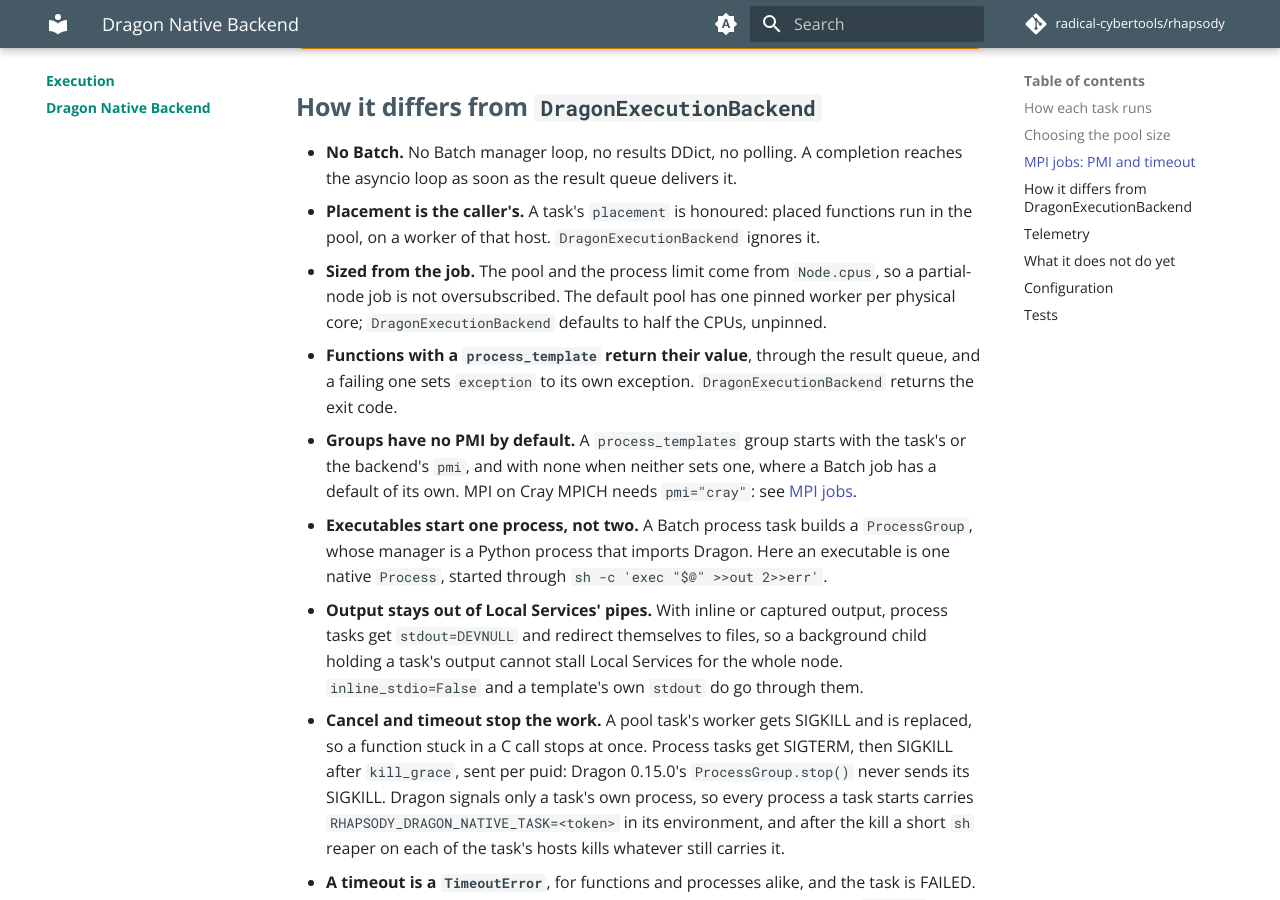
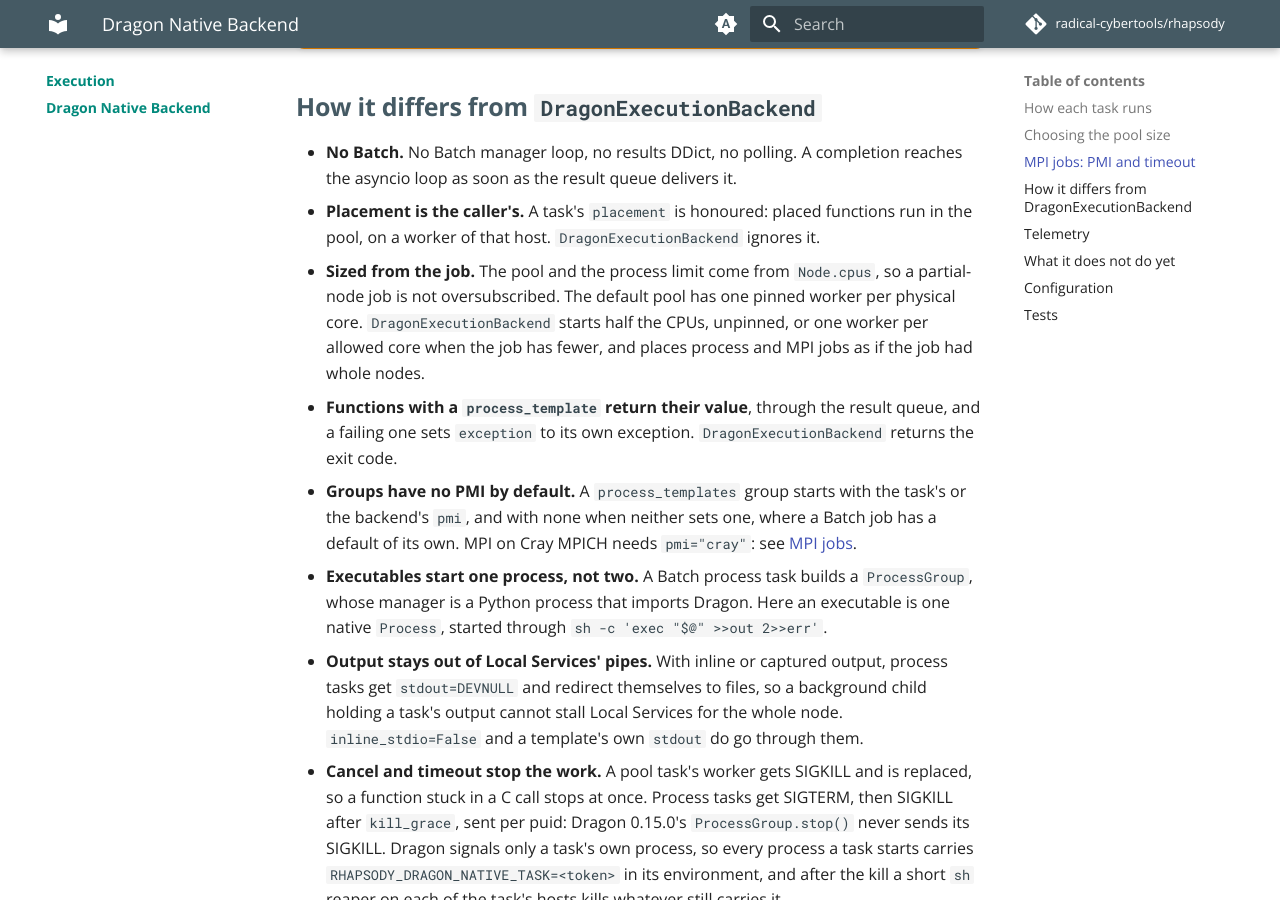
Before and after one commit to radical-cybertools/rhapsody, an MkDocs documentation site: the page built from docs/execution/dragon-native.md, in a window 1280 px wide and 900 px high, scrolled down 5140 px. Built offline with MkDocs 1.6.1 and Material for MkDocs 9.7.7, drawn with Linux system fonts in a browser that asks for light colours; comment, search, counter and statistics services are not loaded.

Commit message:
docs: native guide's pool sizing comparison follows Batch's new partial-node sizing

```diff
--- a/docs/execution/dragon-native.md
+++ b/docs/execution/dragon-native.md
@@ -188,8 +188,9 @@ MPI, so set `"pmi": "none"` for jobs that don't: it logs neither warning.
 - **Placement is the caller's.** A task's `placement` is honoured: placed functions run in the pool,
   on a worker of that host. `DragonExecutionBackend` ignores it.
 - **Sized from the job.** The pool and the process limit come from `Node.cpus`, so a partial-node
-  job is not oversubscribed. The default pool has one pinned worker per physical core;
-  `DragonExecutionBackend` defaults to half the CPUs, unpinned.
+  job is not oversubscribed. The default pool has one pinned worker per physical core.
+  `DragonExecutionBackend` starts half the CPUs, unpinned, or one worker per allowed core when the
+  job has fewer, and places process and MPI jobs as if the job had whole nodes.
 - **Functions with a `process_template` return their value**, through the result queue, and a
   failing one sets `exception` to its own exception. `DragonExecutionBackend` returns the exit code.
 - **Groups have no PMI by default.** A `process_templates` group starts with the task's or the
```
